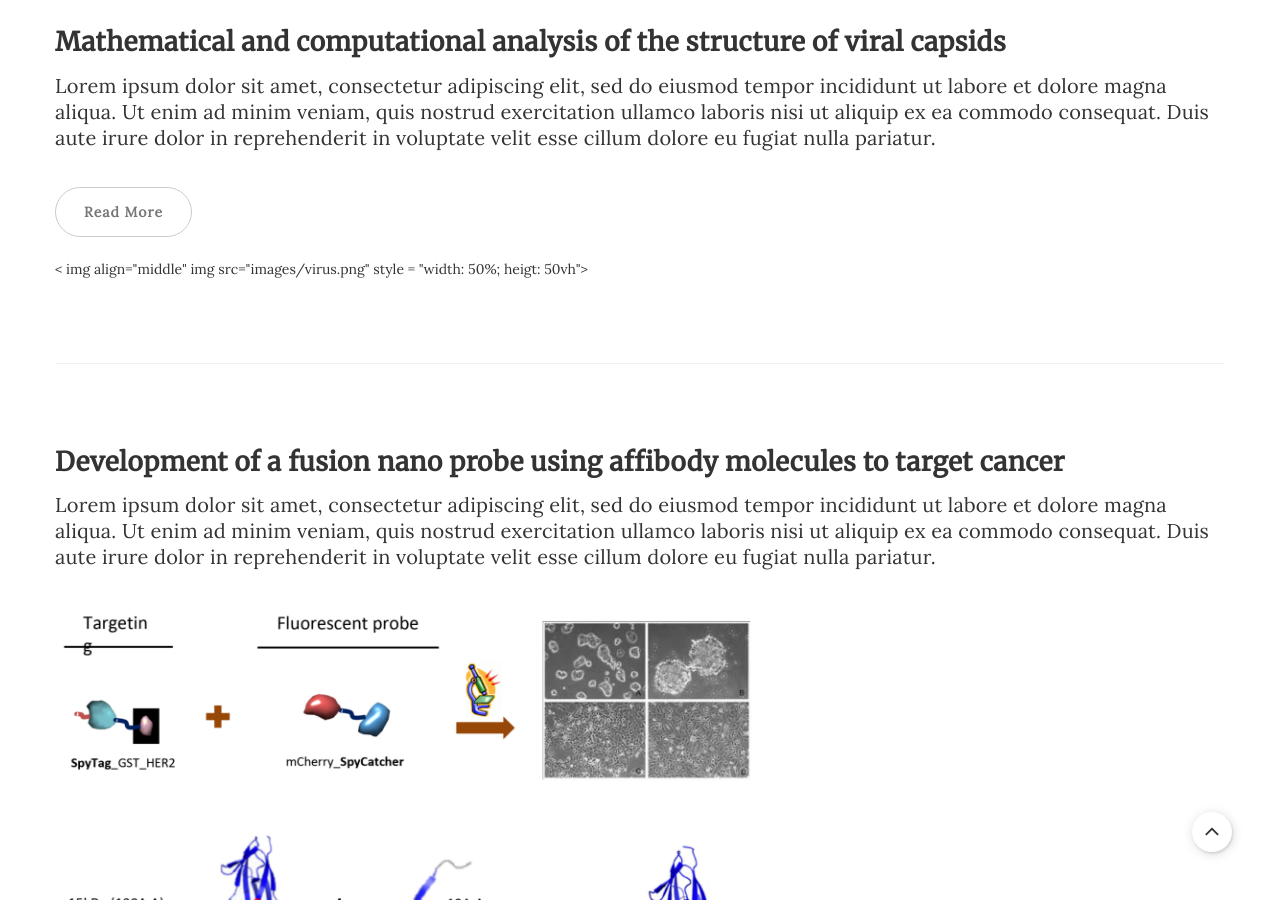
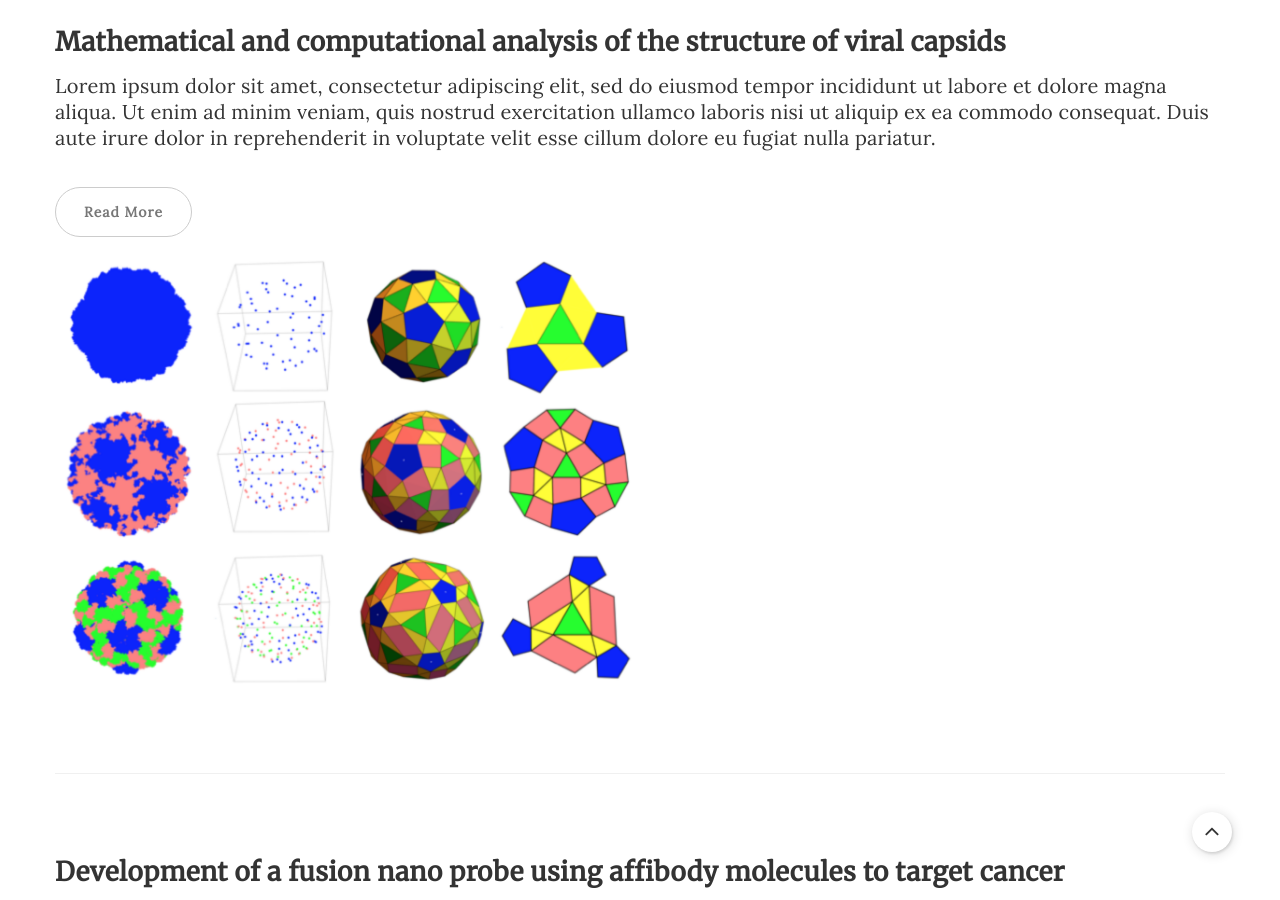
Before and after one commit to rpraka/JihyeonJe.com, a Jekyll site: the page about.html, which Jekyll copies as it is, in a window 1280 px wide and 900 px high, scrolled down 2484 px. Built offline with Jekyll 4.4.1, drawn with Linux system fonts in a browser that asks for light colours.

Commit message:
Update about.html

```diff
--- a/about.html
+++ b/about.html
@@ -89,7 +89,7 @@
                               <p>Lorem ipsum dolor sit amet, consectetur adipiscing elit, sed do eiusmod tempor incididunt ut labore et dolore magna aliqua. Ut enim ad minim veniam, quis nostrud exercitation ullamco laboris nisi ut aliquip ex ea commodo consequat. Duis aute irure dolor in reprehenderit in voluptate velit esse cillum dolore eu fugiat nulla pariatur.</p>
                          </div>
                           <div class="blog-post-image">
-                                   <img align="middle" img src="images/inflam.png" style = "width: 80%; heigt: 50vh"/>
+                                   <img src="images/inflam.png" style = "width: 80%; heigt: 50vh" class="center"/>
                          </div>
                     </div>
 
@@ -104,7 +104,7 @@
                          </div>
                          <div class="blog-post-image">
 
-                                   <img align="middle" img src="images/nca.png" style = "width: 80%; heigt: 80%">
+                                   <img src="images/nca.png" style = "width: 80%; heigt: 80%" class="center">
                          </div>
                     </div>
 
@@ -118,7 +118,7 @@
                               <a href="https://community.wolfram.com/groups/-/m/t/1378744?p_p_auth=Mj0MOF08" class="btn btn-default">Read More</a>
                          </div>
                          <div class="blog-post-image">
-                                   < img align="middle" img src="images/virus.png"  style = "width: 50%; heigt: 50vh">
+                                   <img src="images/virus.png"  style = "width: 50%; heigt: 50vh" class="center"/>
                          </div>
                     </div>
 
@@ -132,7 +132,7 @@
                          </div>
                          <div class="blog-post-image">
                               <a href="single-post.html">
-                                   <img align="middle" img src="images/cherry.png"  style = "width: 60%; heigt: 50vh">
+                                   <img src="images/cherry.png"  style = "width: 60%; heigt: 50vh" class="center">
                               </a>
                          </div>
                     </div>
```
